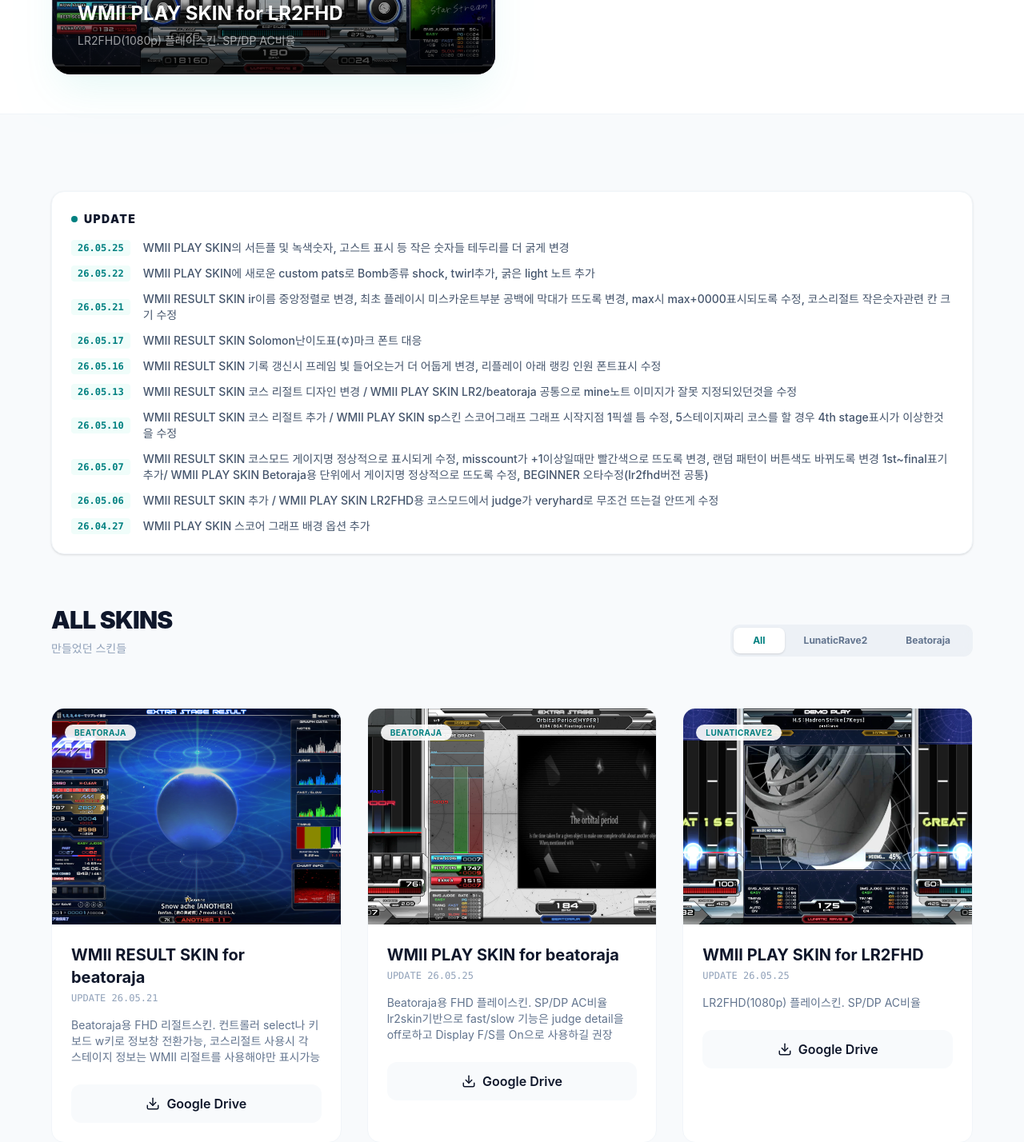
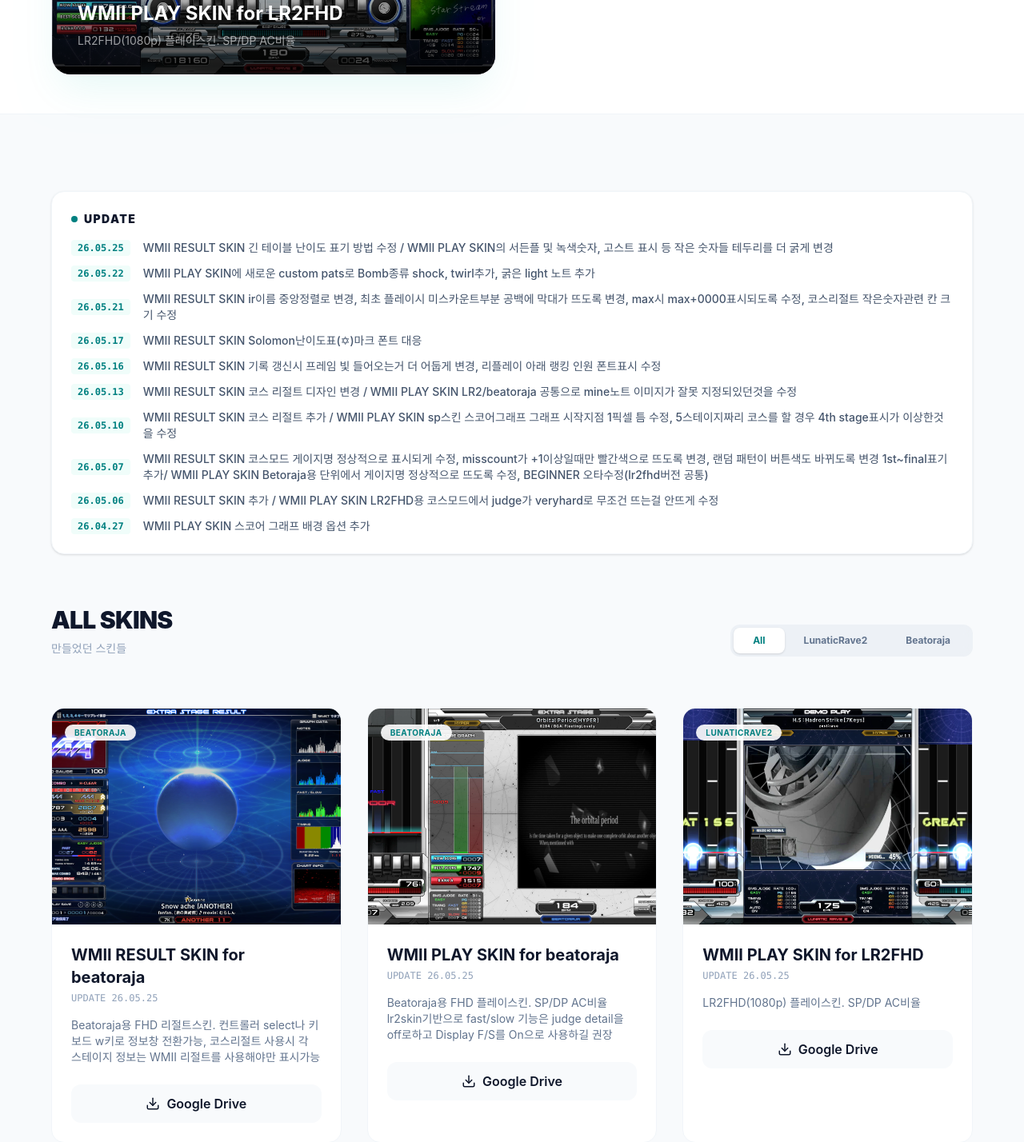
Before and after one commit to p-wn/myWorksWeb, a React (Vite) app: page / in a window 1280 px wide. Shown: the part 796-2224 px from the top of the page at 80% size. Built offline with nearby package versions, Linux system fonts and the light colour scheme; a web font is replaced by a local one.

Commit message:
result up

```diff
--- a/src/App.tsx
+++ b/src/App.tsx
@@ -14,8 +14,8 @@
       "/images/skins/wmii-result-beatoraja/03.webp",
       "/images/skins/wmii-result-beatoraja/04.webp",
     ],
-    downloadUrl: "https://drive.google.com/file/d/1C2do_Dw54qRijV-qvgzNUmZmGIEDlbBh/view?usp=sharing",
-    date: "26.05.21",
+    downloadUrl: "https://drive.google.com/file/d/13mWROSNM0FnbWK7rEgHe8VswCOCzw9WI/view?usp=sharing",
+    date: "26.05.25",
   },
   {
     id: 1,
@@ -366,7 +366,7 @@
               <div className="space-y-3">
                 <div className="flex flex-col md:flex-row md:items-center gap-2 md:gap-4">
                   <span className="text-xs font-mono font-bold text-point bg-teal-50 px-2 py-0.5 rounded w-fit">26.05.25</span>
-                  <p className="text-sm text-slate-600 font-medium">WMII PLAY SKIN의 서든플 및 녹색숫자, 고스트 표시 등 작은 숫자들 테두리를 더 굵게 변경</p>
+                  <p className="text-sm text-slate-600 font-medium">WMII RESULT SKIN 긴 테이블 난이도 표기 방법 수정 /  WMII PLAY SKIN의 서든플 및 녹색숫자, 고스트 표시 등 작은 숫자들 테두리를 더 굵게 변경</p>
                 </div>
                                 <div className="flex flex-col md:flex-row md:items-center gap-2 md:gap-4">
                   <span className="text-xs font-mono font-bold text-point bg-teal-50 px-2 py-0.5 rounded w-fit">26.05.22</span>
```
